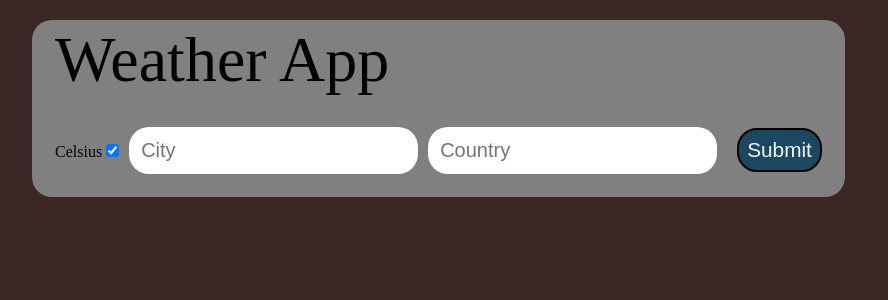
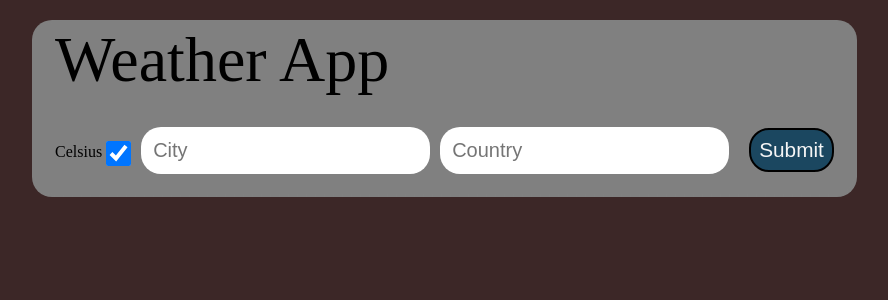
Before and after one commit to avinashji1302/Weather_Application_Using_Realtime_API, a React (Create React App) app: page / in a window 1280 px wide. Shown: the top 300 px of the page, without its empty margins (292-1180 px from the left). Built offline with nearby package versions, Linux system fonts and the light colour scheme.

Commit message:
fixed check box style

```diff
--- a/src/Weather/Weather.css
+++ b/src/Weather/Weather.css
@@ -50,3 +50,11 @@
     background: transparent;
     color: black;
   }
+
+  .checkboxStyle{
+    width: 25px;
+    height: 25px;
+    position: relative;
+    top: 9px;
+
+  }
--- a/src/Weather/Weather.js
+++ b/src/Weather/Weather.js
@@ -62,6 +62,7 @@ function Weather() {
           type="checkbox"
           name="isCelsius"
           id="isCelsiusBox"
+          className="checkboxStyle"
           onChange={() => {
             setCelsius(!isCelsius);
           }}
```
Also changed, not shown: 1 other file (tests, documents, lock files or other folders).
